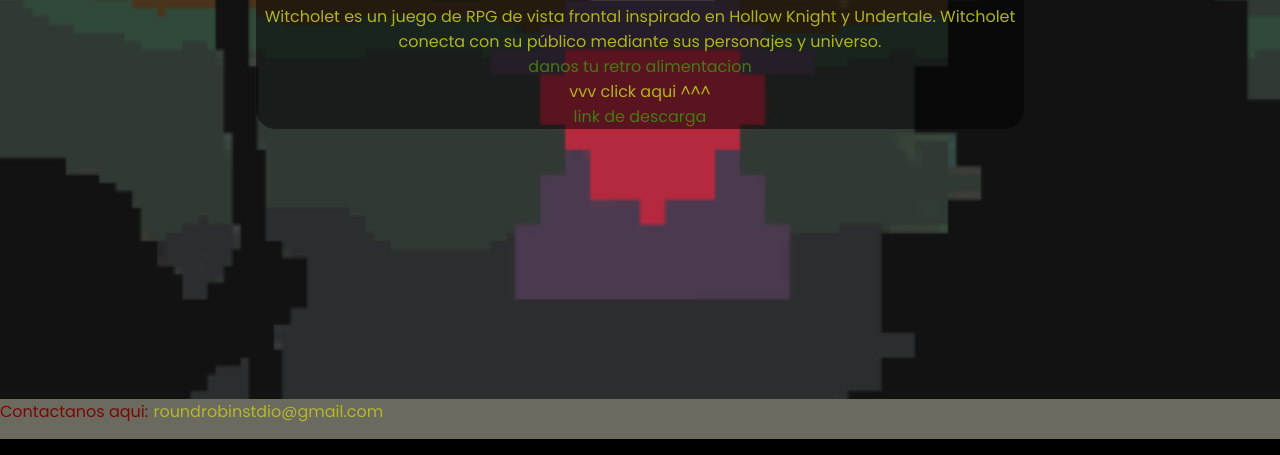
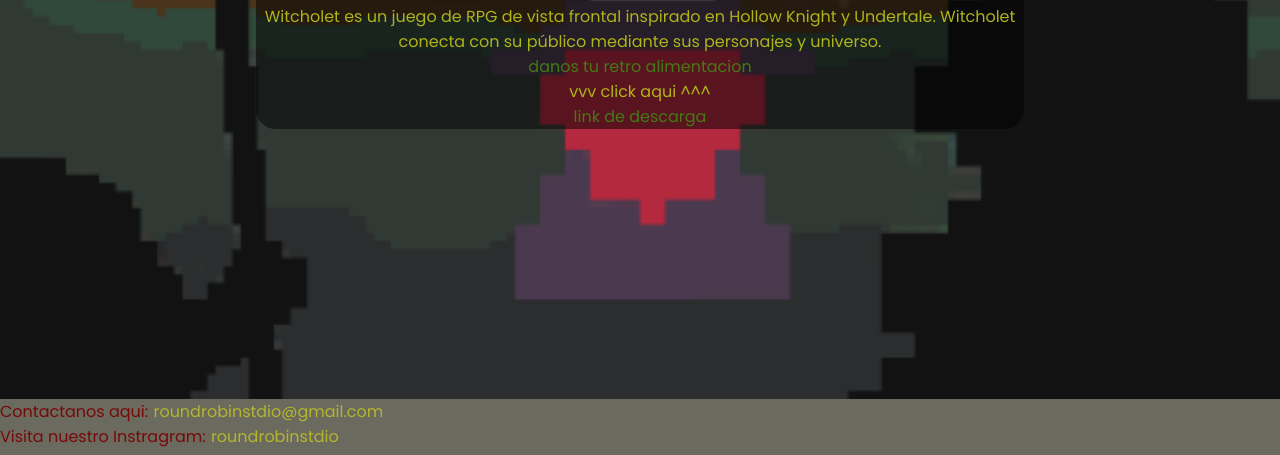
Before and after one commit to TelloEngineer/Round-Robin-Page.github.io, a plain HTML site: page index.html in a window 1280 px wide. Shown: the part 2001-2456 px from the top of the page. Drawn offline with nearby package versions, Linux system fonts and the light colour scheme; a script that the page names is missing.

Commit message:
link de instragram

```diff
--- a/index.html
+++ b/index.html
@@ -82,6 +82,7 @@
         </main>
         <footer class="info">
             <p>Contactanos aqui: <a>roundrobinstdio@gmail.com</a></p>
+            <p>Visita nuestro Instragram: <a href="https://www.instagram.com/roundrobinstdio?igsh=NWdjeWtrMmo0a3h0">roundrobinstdio</a> </p>
         </footer>
     </div>
 </body>
--- a/main.css
+++ b/main.css
@@ -285,12 +285,12 @@
 footer.info {
     position: absolute;
     width: 100%;
-    height: 2.5rem;
+    height: 3.5rem;
     background: #6b6a5e;
     color: #770909;
 }
 
-footer.info a{
+footer.info a,footer.info a:visited{
     color:#b4b62e
 }
 
```
